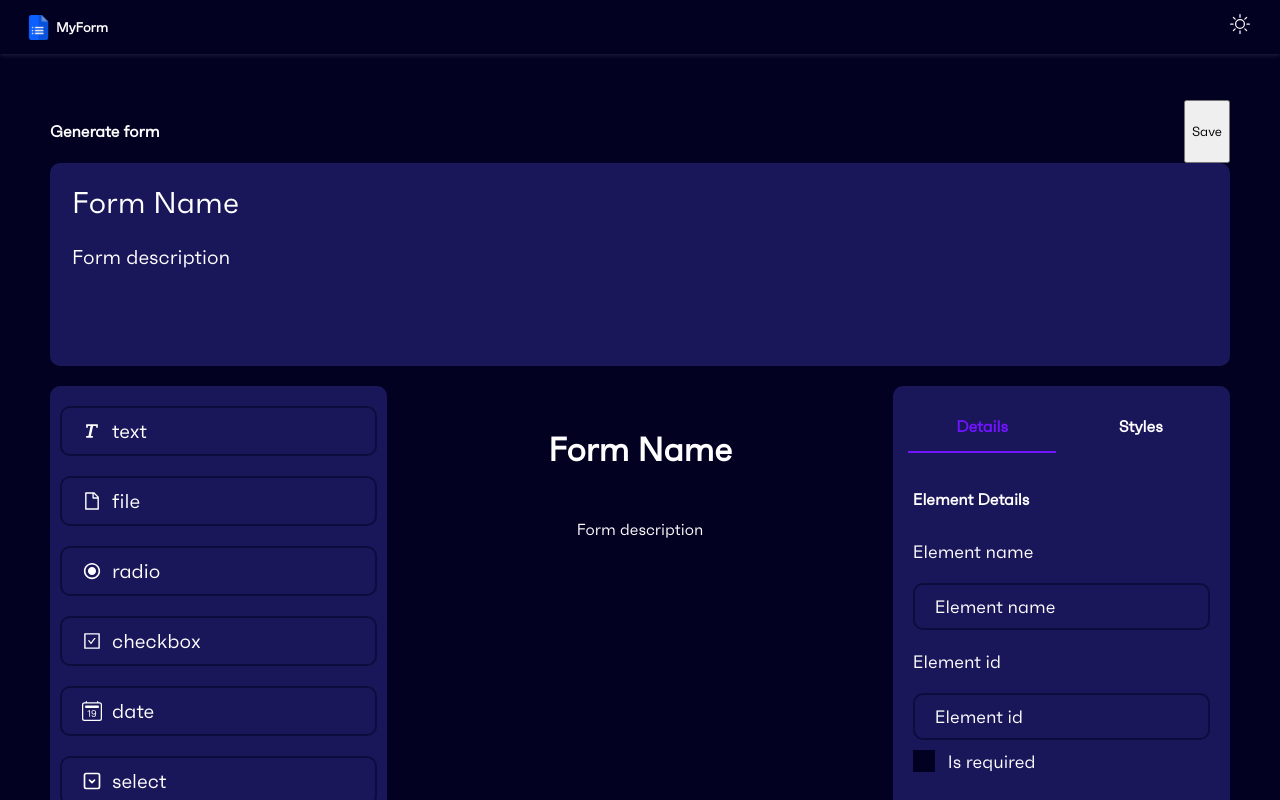
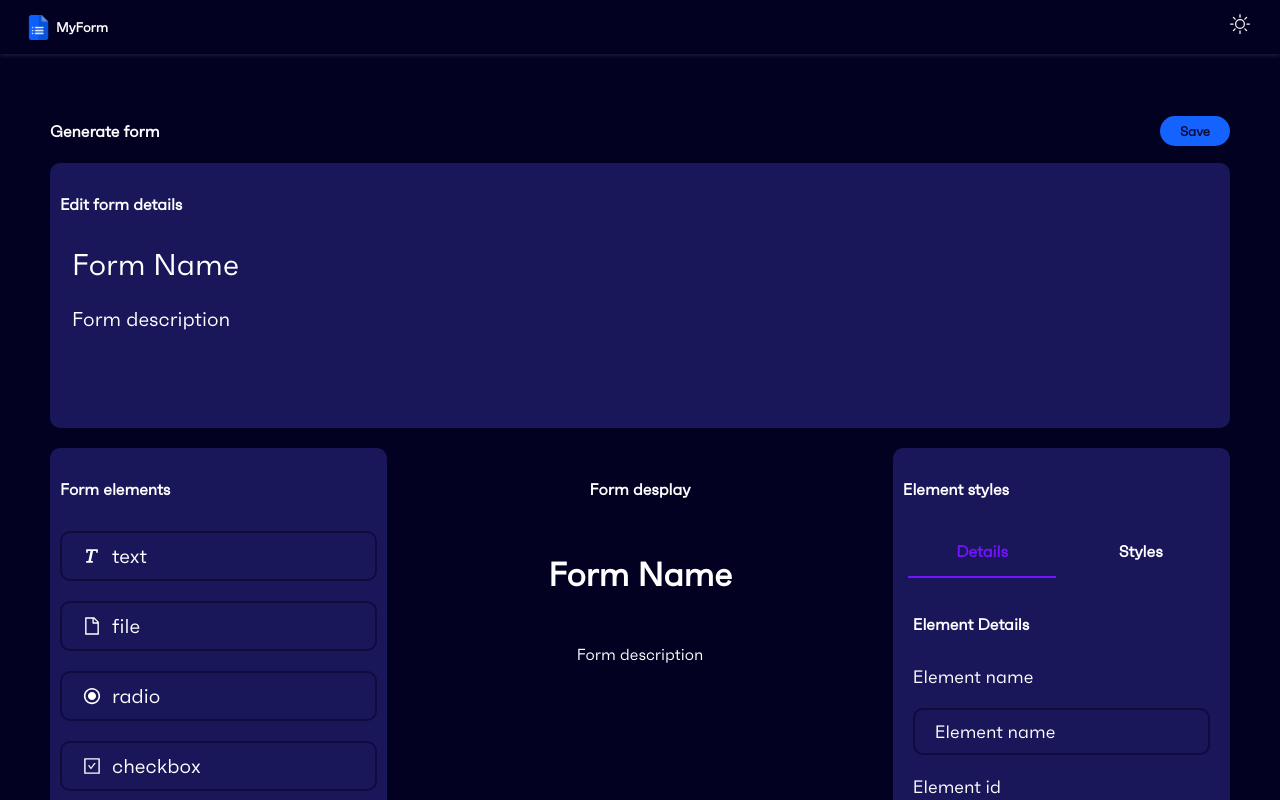
Before and after one commit to kabilnaceur/my-form, a React (Create React App) app: page /generate-form in a window 1280 px wide. Shown: the top 800 px of the page. Built offline with nearby package versions, Linux system fonts and the light colour scheme.

Commit message:
fix style of pages

```diff
--- a/public/index.html
+++ b/public/index.html
@@ -2,7 +2,7 @@
 <html lang="en">
   <head>
     <meta charset="utf-8" />
-    <link rel="icon" href="%PUBLIC_URL%/favicon.ico" />
+    <link rel="icon" href="%PUBLIC_URL%/logo.png" />
     <meta name="viewport" content="width=device-width, initial-scale=1" />
     <meta name="theme-color" content="#000000" />
     <meta
@@ -24,7 +24,7 @@
       work correctly both with client-side routing and a non-root public URL.
       Learn how to configure a non-root public URL by running `npm run build`.
     -->
-    <title>React App</title>
+    <title>MyForm</title>
   </head>
   <body>
     <noscript>You need to enable JavaScript to run this app.</noscript>
--- a/src/pages/generateFormPage/components/FormDesplay.tsx
+++ b/src/pages/generateFormPage/components/FormDesplay.tsx
@@ -26,6 +26,7 @@ const FormDesplay: FC<formDesplayProps> = ({
   return (
     <div className={styles[theme]}>
       <div className={styles.formDesplayCard}>
+        <h4 style={{ textAlign: "start" }}>Form desplay</h4>
         <h3>{formName}</h3>
         <p>{formDescription}</p>
         {formElements.map((element, index) => (
--- a/src/pages/generateFormPage/components/FormDetails.tsx
+++ b/src/pages/generateFormPage/components/FormDetails.tsx
@@ -32,6 +32,7 @@ const FormDetails: FC<formDetailsProps> = ({
   return (
     <div className={styles[theme]}>
       <div className={styles.formDetailsCard}>
+        <h4>Edit form details</h4>
         <input
           placeholder="Form name"
           className={styles.nameInput}
--- a/src/pages/generateFormPage/components/FormInputs.tsx
+++ b/src/pages/generateFormPage/components/FormInputs.tsx
@@ -82,6 +82,7 @@ const FormInputs: FC<formInputsProps> = ({
   return (
     <div className={styles[theme]}>
       <div className={styles.formInputsCard}>
+        <h4>Form elements</h4>
         {inputs.map((input: Input) => (
           <button
             className={styles.inputCard}
--- a/src/pages/generateFormPage/components/InputStyles.tsx
+++ b/src/pages/generateFormPage/components/InputStyles.tsx
@@ -107,6 +107,7 @@ const InputStyles: FC<inputStylesProps> = ({
   return (
     <div className={styles[theme]}>
       <div className={styles.inputStylesCard}>
+        <h4>Element styles</h4>
         <div className="tab-container">
           <div
             className={`tab${activeTab === TabName.Details ? " active" : ""}`}
--- a/src/pages/generateFormPage/generateFormPage.module.scss
+++ b/src/pages/generateFormPage/generateFormPage.module.scss
@@ -1,6 +1,9 @@
 @import "../../styles/abstracts/colors.scss";
 
 .light {
+  .saveButton {
+    color: $white;
+  }
   color: $dark-600;
   background-color: $white;
   .elementCard {
@@ -48,6 +51,9 @@
 }
 
 .dark {
+  .saveButton {
+    color: $dark-600;
+  }
   color: $white;
   background-color: $dark-700;
   .elementCard {
@@ -118,6 +124,7 @@
 }
 .pageTitle {
   display: flex;
+  align-items: center;
   justify-content: space-between;
 }
 .formDetailsCard {
@@ -152,6 +159,9 @@
   display: grid;
   grid-template-columns: 1fr 1.5fr 1fr;
   margin-top: 20px;
+  @media screen and (max-width: 900px) {
+    display: block;
+  }
 }
 .formInputsCard,
 .inputStylesCard,
@@ -240,3 +250,14 @@
     background-color: transparent;
   }
 }
+.saveButton {
+  border: none;
+  background-color: $blue-700;
+  border-radius: 50px;
+  font-weight: 600;
+  padding: 10px 20px;
+  height: 30px;
+  display: flex;
+  align-items: center;
+  justify-content: center;
+}
--- a/src/pages/homePage/homePage.module.scss
+++ b/src/pages/homePage/homePage.module.scss
@@ -59,10 +59,8 @@
 }
 
 .homeContainer {
-  padding: 100px 50px;
   display: flex;
-  max-height: 100vh;
-  height: 100%;
+  height: 100vh;
   flex-direction: column;
   overflow: auto;
 }
@@ -70,6 +68,7 @@
   display: flex;
   flex-direction: row;
   flex-wrap: wrap;
+  padding: 0px 40px;
 }
 .formCard {
   width: 200px;
@@ -120,6 +119,10 @@
   background-color: $blue-700;
   font-weight: 600;
   cursor: pointer;
+  @media screen and (max-width: 700px) {
+    font-size: 12px;
+    padding: 5px 15px;
+  }
 }
 .fileInput {
   display: none;
@@ -127,4 +130,6 @@
 .pageTitle {
   display: flex;
   justify-content: space-between;
+  padding: 100px 50px 0px;
+  align-items: center;
 }
--- a/src/pages/previewPage/PreviewPage.tsx
+++ b/src/pages/previewPage/PreviewPage.tsx
@@ -87,7 +87,7 @@ function checkFormValidation() {
               <SyntaxHighlighter
                 language="html"
                 style={theme === "dark" ? atomDark : prism}
-                customStyle={{ background: "none", height: "250px" }}
+                customStyle={{ background: "none", height: "220px" }}
               >
                 {codeString}
               </SyntaxHighlighter>
@@ -97,7 +97,7 @@ function checkFormValidation() {
               <SyntaxHighlighter
                 language="css"
                 style={theme === "dark" ? atomDark : prism}
-                customStyle={{ background: "none", height: "250px" }}
+                customStyle={{ background: "none", height: "220px" }}
               >
                 {cssCode}
               </SyntaxHighlighter>
@@ -107,7 +107,7 @@ function checkFormValidation() {
               <SyntaxHighlighter
                 language="javascript"
                 style={theme === "dark" ? atomDark : prism}
-                customStyle={{ background: "none", height: "250px" }}
+                customStyle={{ background: "none", height: "220px" }}
               >
                 {jsCode}
               </SyntaxHighlighter>
--- a/src/pages/previewPage/previewPage.module.scss
+++ b/src/pages/previewPage/previewPage.module.scss
@@ -31,8 +31,7 @@
   }
   padding: 100px 50px;
   display: flex;
-  max-height: 100vh;
-  height: 100%;
+  height: 100vh;
   overflow: auto;
   flex-direction: column;
 }
@@ -49,18 +48,19 @@
       width: 40%;
     }
     @media screen and (max-width: 900px) {
+      margin: 0px;
+      margin-bottom: 10px;
       width: 100%;
     }
     margin: 10px;
     height: 300px;
-    padding: 10px;
     border-radius: 10px;
   }
 }
 .codeHeader {
   height: max-content !important;
   width: max-content !important;
-  padding: 0px !important;
+  padding: 10px;
   margin: 0px !important;
 }
 .formContentDiv {
```
Also changed, not shown: public/logo.png (added).
